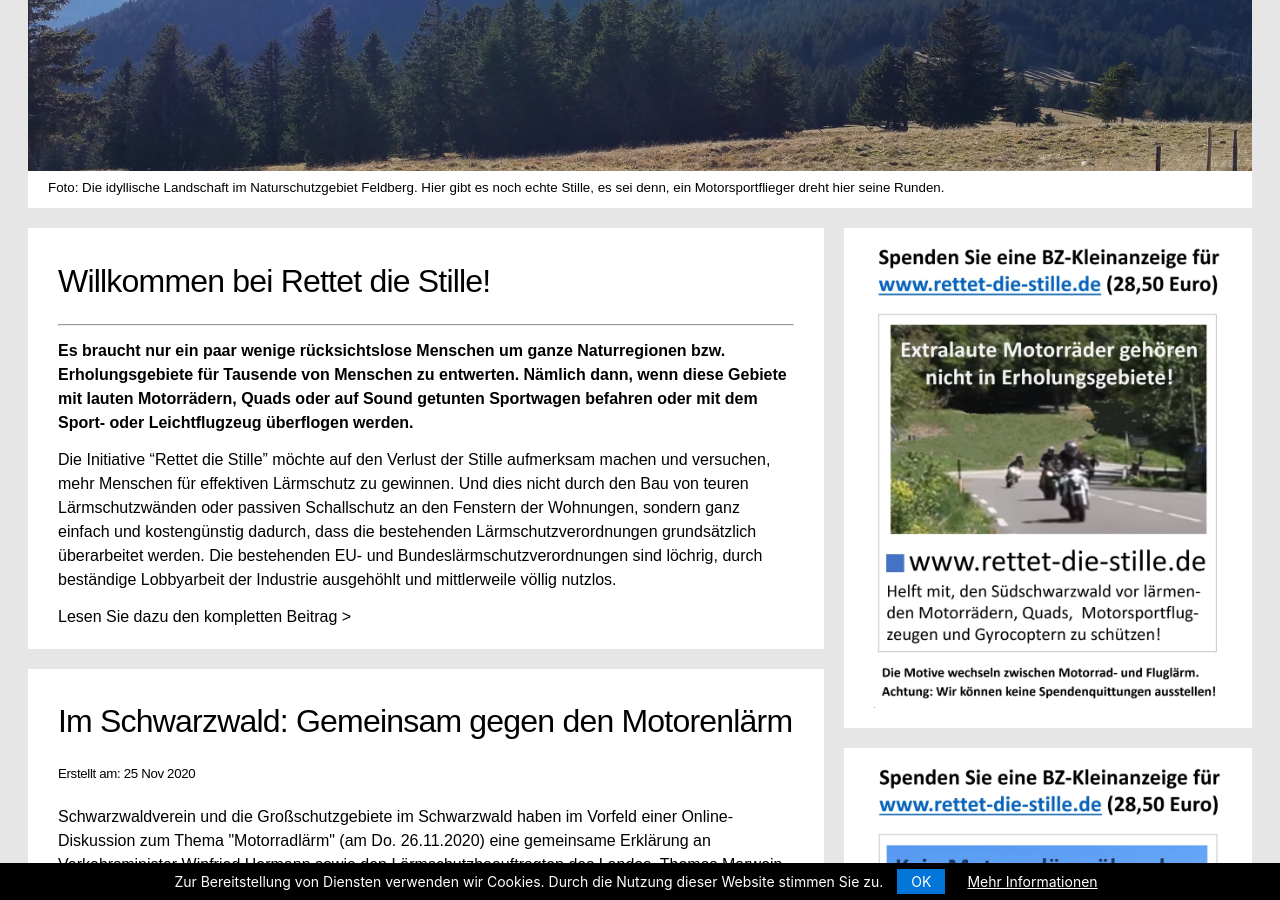
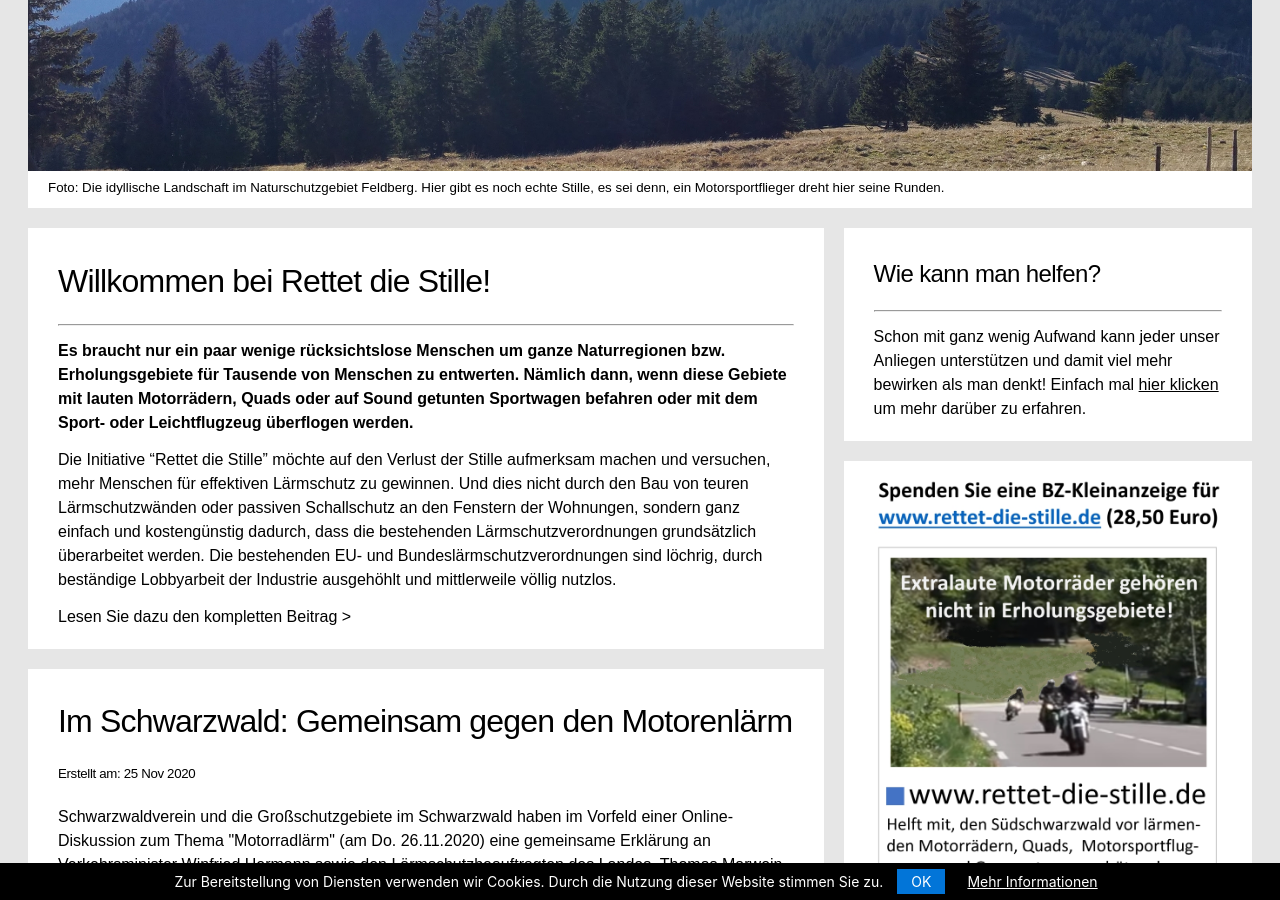
Before and after one commit to rettet-die-stille/rettet-die-stille.github.io, a Jekyll site: the page built from index.md, in a window 1280 px wide and 900 px high, scrolled down 356 px. Built offline with Jekyll 4.4.1, drawn with Linux system fonts in a browser that asks for light colours.

Commit message:
Update defaultmodern.html

```diff
--- a/_layouts/defaultmodern.html
+++ b/_layouts/defaultmodern.html
@@ -104,6 +104,11 @@ layout: default
       </div>
       <div class="rightcolumn">
         <div class="card">
+          <h2>Wie kann man helfen?</h2>
+          <hr>
+          <p>Schon mit ganz wenig Aufwand kann jeder unser Anliegen unterstützen und damit viel mehr bewirken als man denkt! Einfach mal <span style='text-decoration: underline;'><a href="/was-kann-ich-tun.html">hier klicken</a></span> um mehr darüber zu erfahren.</p>
+        </div>
+        <div class="card">
           <form action="https://www.paypal.com/donate" method="post" target="_top">
             <input type="hidden" name="hosted_button_id" value="2CGLBY3C2FMB8" />
             <input type="image" src="https://www.rettet-die-stille.de/assets/images/donate2.jpg" style="width:100%;max-width:500px;border:0" name="submit" title="PayPal - The safer, easier way to pay online!" alt="Donate with PayPal button" />
```
